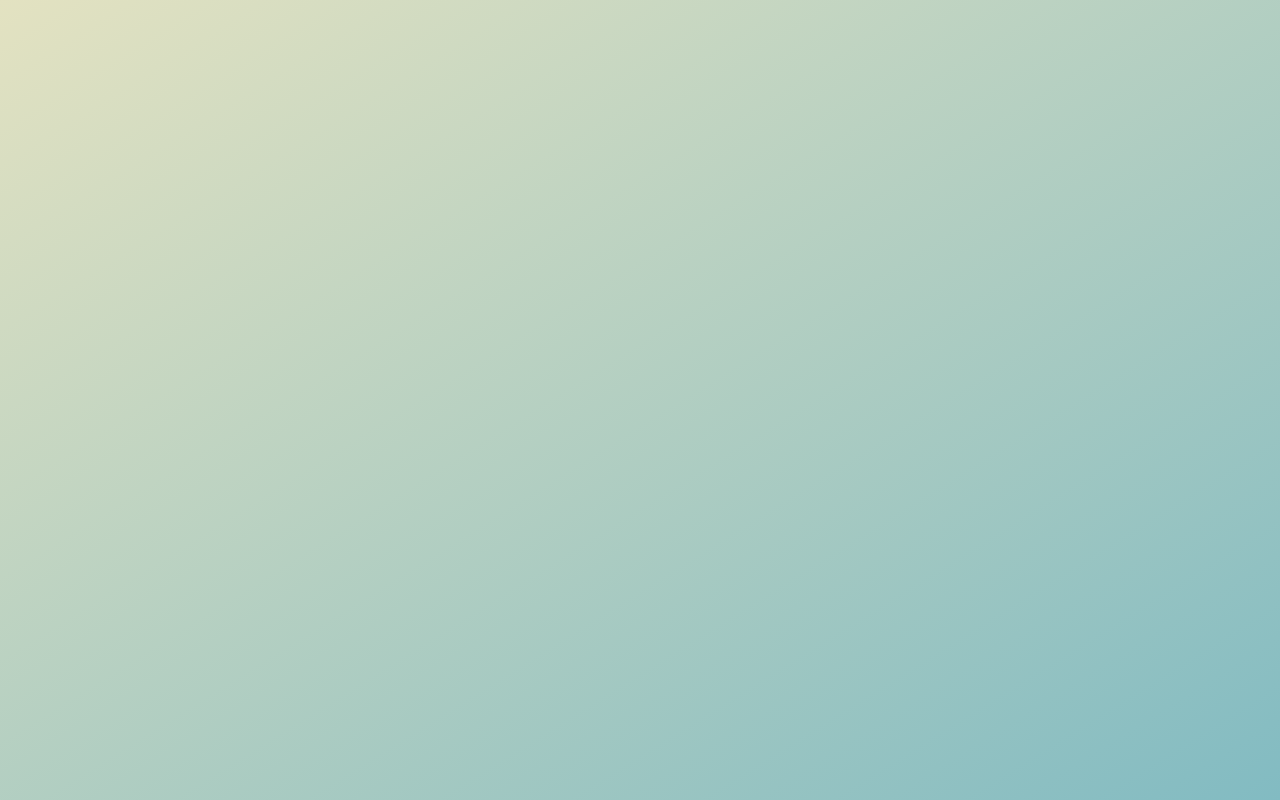
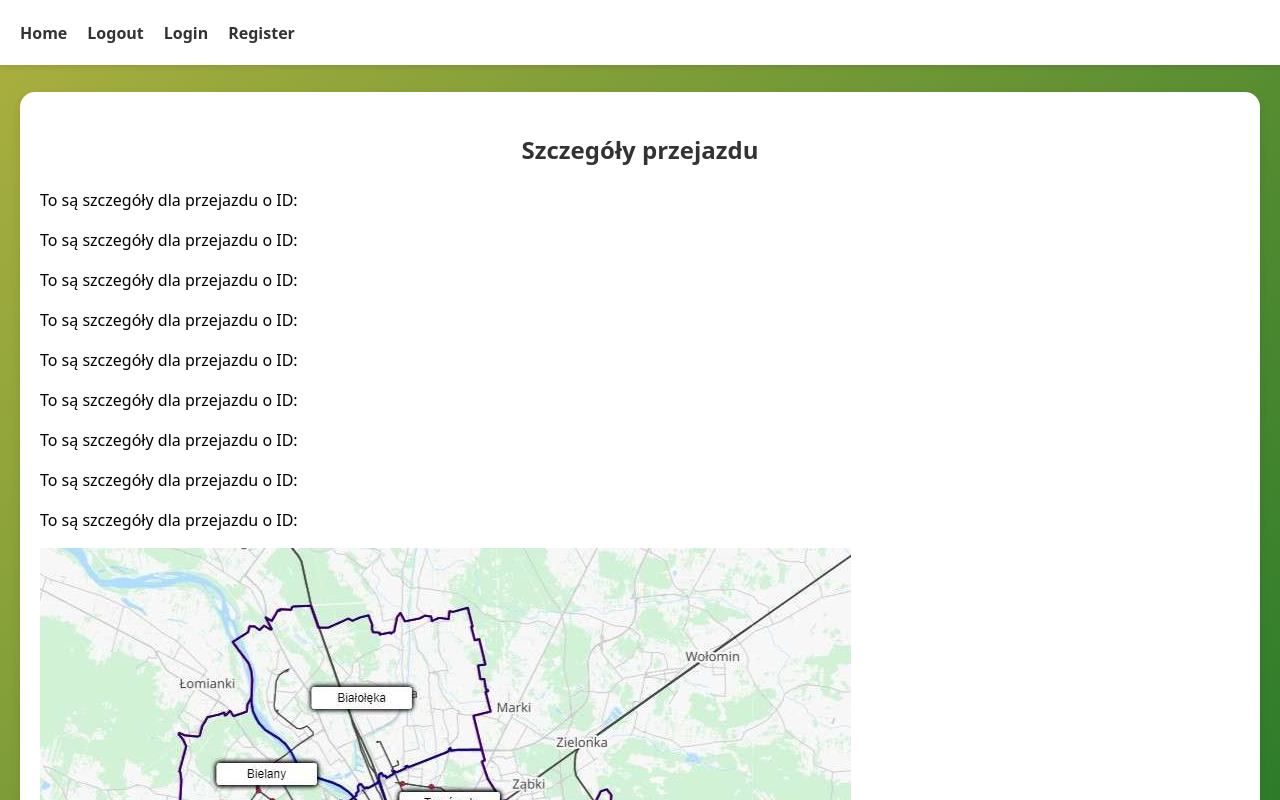
Before and after one commit to nsmn83/tai, a React (Vite) app in the folder frontend/: page /przejazd/1 in a window 1280 px wide. Before the commit this address had no page. Shown: the top 800 px of the page. Built offline with nearby package versions, Linux system fonts and the light colour scheme.

Commit message:
Dodanie basic intefejsu

```diff
--- a/frontend/src/App.jsx
+++ b/frontend/src/App.jsx
@@ -4,6 +4,7 @@ import Home from './pages/Home';
 import Layout from './pages/Layout';
 import Login from './pages/Login';
 import Register from './pages/Register';
+import RideDetails from './pages/RideDetails';
 
 function App() {
 
@@ -14,6 +15,7 @@ function App() {
       <Route index element={<Home/>}/>
       <Route path="login" element={<Login/>}/>
       <Route path="register" element={<Register/>}/>
+      <Route path="/przejazd/:id" element={<RideDetails />} />
 
 
       </Route>
--- a/frontend/src/pages/Home.jsx
+++ b/frontend/src/pages/Home.jsx
@@ -39,7 +39,6 @@ export default function Home() {
         <div>
             {isLoggedIn ? (
                 <>
-                <h2> Witaj użytkowniku {username}!</h2>
                     <Rides />
                 </>
             ):(
--- /dev/null
+++ b/frontend/src/pages/RideDetails.jsx
@@ -0,0 +1,24 @@
+import { useParams } from "react-router-dom";
+import testImage from '../assets/test.jpg';
+
+export default function RideDetails() {
+    const { przejazd } = useParams();
+
+    return (
+        <div className="rides-container">
+            <h2>Szczegóły przejazdu</h2>
+            <p>To są szczegóły dla przejazdu o ID: {przejazd}</p>
+            <p>To są szczegóły dla przejazdu o ID: {przejazd}</p>
+            <p>To są szczegóły dla przejazdu o ID: {przejazd}</p>
+            <p>To są szczegóły dla przejazdu o ID: {przejazd}</p>
+            <p>To są szczegóły dla przejazdu o ID: {przejazd}</p>
+            <p>To są szczegóły dla przejazdu o ID: {przejazd}</p>
+            <p>To są szczegóły dla przejazdu o ID: {przejazd}</p>
+            <p>To są szczegóły dla przejazdu o ID: {przejazd}</p>
+            <p>To są szczegóły dla przejazdu o ID: {przejazd}</p>
+            <img src={testImage} alt="test" />
+            {/* Możesz pobrać dane z backendu i wyświetlić tu */}
+            <button>Dołącz do przejazdu!</button>
+        </div>
+    );
+}
--- a/frontend/src/pages/Rides.jsx
+++ b/frontend/src/pages/Rides.jsx
@@ -1,9 +1,89 @@
 import React from 'react'
 import { useState, useEffect } from 'react'
 import axios from "axios"
+import { useNavigate } from 'react-router-dom';
 
 function Rides() {
+
+    const navigate = useNavigate();
+
+    const handleClick = (id) => {
+        navigate(`/przejazd/${id}`);
+    }
+
     const przejazdy = [
+        {
+            id: 1,
+            start: "Warszawa",
+            koniec: "Kraków",
+            kierowca: "Jan Kowalski",
+            data: "2025-04-22",
+            godzina: "08:30"
+        },
+        {
+            id: 2,
+            start: "Gdańsk",
+            koniec: "Poznań",
+            kierowca: "Anna Nowak",
+            data: "2025-04-23",
+            godzina: "14:15"
+        },
+        {
+            id: 3,
+            start: "Wrocław",
+            koniec: "Łódź",
+            kierowca: "Piotr Zieliński",
+            data: "2025-04-24",
+            godzina: "10:00"
+        },
+        {
+            id: 1,
+            start: "Warszawa",
+            koniec: "Kraków",
+            kierowca: "Jan Kowalski",
+            data: "2025-04-22",
+            godzina: "08:30"
+        },
+        {
+            id: 2,
+            start: "Gdańsk",
+            koniec: "Poznań",
+            kierowca: "Anna Nowak",
+            data: "2025-04-23",
+            godzina: "14:15"
+        },
+        {
+            id: 3,
+            start: "Wrocław",
+            koniec: "Łódź",
+            kierowca: "Piotr Zieliński",
+            data: "2025-04-24",
+            godzina: "10:00"
+        },
+        {
+            id: 1,
+            start: "Warszawa",
+            koniec: "Kraków",
+            kierowca: "Jan Kowalski",
+            data: "2025-04-22",
+            godzina: "08:30"
+        },
+        {
+            id: 2,
+            start: "Gdańsk",
+            koniec: "Poznań",
+            kierowca: "Anna Nowak",
+            data: "2025-04-23",
+            godzina: "14:15"
+        },
+        {
+            id: 3,
+            start: "Wrocław",
+            koniec: "Łódź",
+            kierowca: "Piotr Zieliński",
+            data: "2025-04-24",
+            godzina: "10:00"
+        },
         {
             id: 1,
             start: "Warszawa",
@@ -29,15 +109,34 @@ function Rides() {
             godzina: "10:00"
         }
     ];
+
+    const [przejazd, setPrzejazd] = useState(przejazdy);
+    const [searchVal, setSearchVal] = useState("");
+    function handleSearchClick() {
+        if(searchVal === "") {setPrzejazd(przejazdy); return;}
+        const filterBySearch = przejazdy.filter((item) => {
+            if (item.start.toLoweCase().includes(searchVal.toLowerCase())) {return item;}
+        })
+        setPrzejazd(filterBySearch);
+    }
+
     return (
         <div className="rides-container">
-            <h2 className="text-xl font-bold mb-4">Lista przejazdów</h2>
+
+            <h2 className='title'> PRZEJAZDY </h2>
+            <div>
+                <p>FILTROWANIE</p>
+                <div>
+                <input onChange={e => setSearchVal(e.target.value)}>
+                </input>
+            </div>
+            </div>
             <ul>
                 {przejazdy.map(przejazd => (
-                    <li key={przejazd.id} className="ride-item">
+                    <li key={przejazd.id} className="ride-item" onClick={() => handleClick(przejazd)}>
                         <p><strong>Trasa: </strong> {przejazd.start} - {przejazd.koniec}
                         <strong> Data: </strong> {przejazd.data}
-                        <strong> Godzina: </strong> {przejazd.godzina}</p>
+                        <strong> Godzina wyjazdu: </strong> {przejazd.godzina}</p>
                     </li>
                 ))}
             </ul>
--- a/frontend/src/pages/style.css
+++ b/frontend/src/pages/style.css
@@ -6,13 +6,12 @@ body {
     background-color: #4d47f5;
     /*background-image: linear-gradient(to bottom right, #4d47f5, #bc5bfc); */
     /* background-image: linear-gradient(to bottom right, #e3e2c1, #82bbc2); */
-    background-image: linear-gradient(to bottom right, #e3e2c1, #82bbc2);
+    background-image: linear-gradient(to bottom right, #acb03f, #0b6e25);
     margin: 0;
     padding: 0;
+    justify-content: center;
     display: flex;
-    justify-content: center;
     align-items: center;
-    height: 100vh; /* Wysokość całego okna */
 }
 
 /* Kwadrat z zaokrąglonymi rogami na formularz */
@@ -28,7 +27,7 @@ body {
 .title {
     font-family: 'Poppins', sans-serif;
     text-align: center;
-    font-size: 300px;
+    font-size: 50px;
     color: #333;
 
 }
@@ -101,17 +100,25 @@ nav ul li a {
     box-shadow: 0 4px 10px rgba(0, 0, 0, 0.3); /* Cień wokół elementu */
     padding: 15px; /* Przestrzeń wewnętrzna (padding) */
     margin-bottom: 15px; /* Odstęp między elementami listy */
+    margin-left: -25px;
     list-style-type: none;
+    cursor: pointer;
 }
 
 .rides-container {
+    list-style-type: none;
+    margin-top: 60px;
     text-align: left;
     background-color: white; /* Kolor tła formularza */
     padding: 20px;
     border-radius: 15px; /* Zaokrąglone rogi */
-    width: 900px; /* Szerokość formularza */
+    width: 1200px; /* Szerokość formularza */
     box-shadow: 0 4px 10px rgba(0, 0, 0, 0.1); /* Cień wokół formularza */
     color: black;
-    margin-left: 15px; /* Odstęp od lewej */
 
 }
+
+.rides-title {
+    text-align: left;
+    margin-left: 20px; /* opcjonalnie: dodaje trochę luzu od lewej */
+}
```
Also changed, not shown: frontend/src/assets/test.jpg (added).
